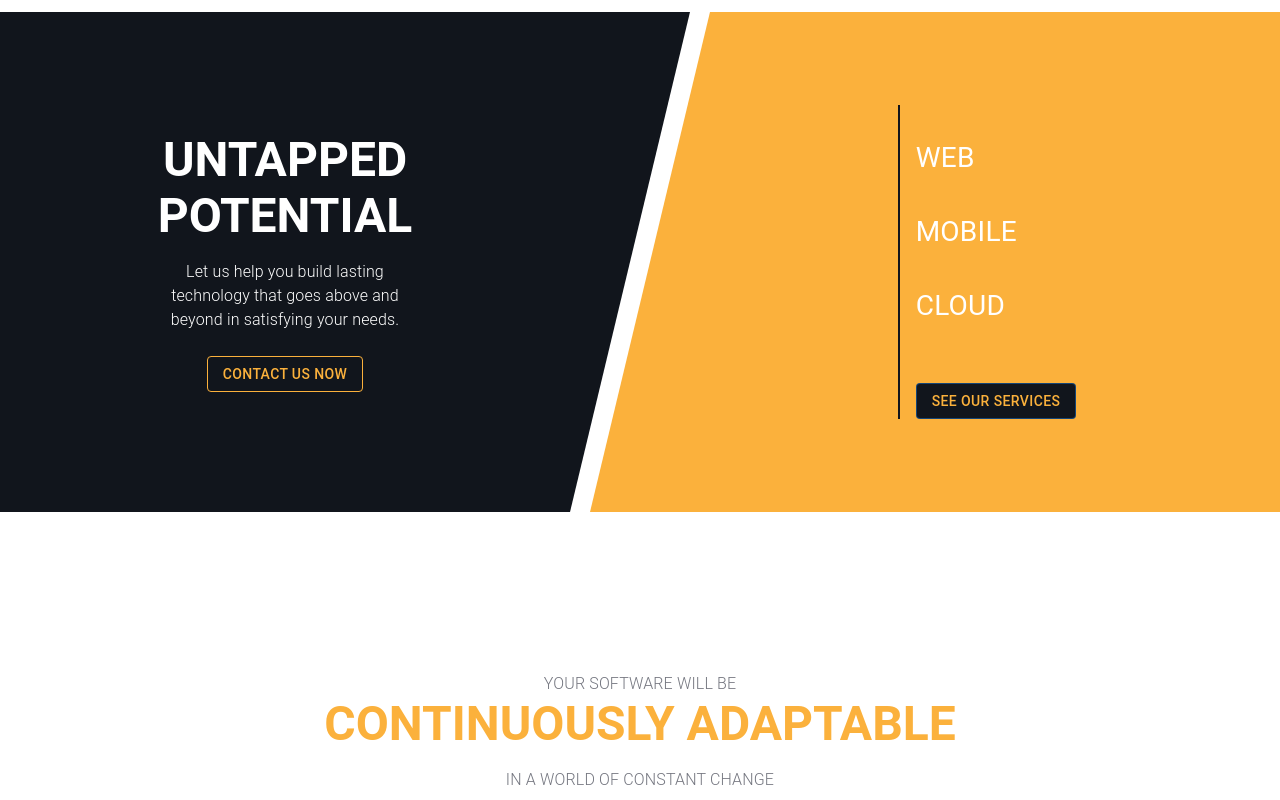
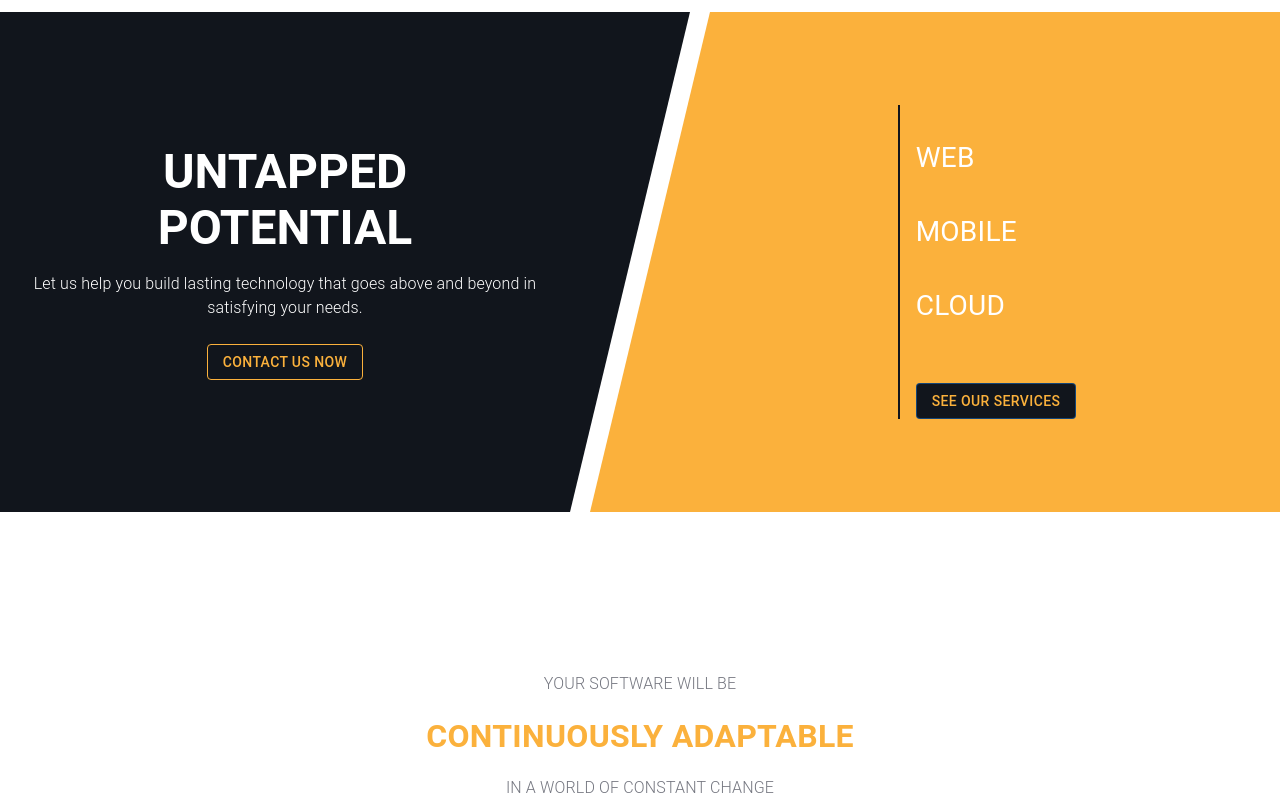
Before and after one commit to Pasquariello/studios, a Next.js app: page / in a window 1280 px wide. Shown: the part 1300-2100 px from the top of the page. Built offline with nearby package versions, Linux system fonts and the light colour scheme.

Commit message:
update styles on home page

```diff
--- a/pages/index.tsx
+++ b/pages/index.tsx
@@ -59,9 +59,13 @@ const Home: NextPage = () => {
       >
 
 
-          <Box py={20} px={4} sx={{textAlign: 'center', justifyContent: 'center', display: 'flex',
-          //  backgroundColor: "#F4F4F9"
-        }}>
+          <Box py={20} px={4}
+            sx={{
+              textAlign: 'center',
+              justifyContent: 'center',
+              display: 'flex',
+              // backgroundColor: "#F4F4F9"
+          }}>
             <Box sx={{maxWidth: 650}}>
               <Typography className={styles.sectionHeader} variant="h3" sx={{mb: 2, color: '#FBB13C', fontWeight: 'bold'}}>Modern Agile Development</Typography>
 
@@ -72,14 +76,25 @@ const Home: NextPage = () => {
             </Box>
           </Box>
 
+          {/* Start HERE */}
+
           <Box
             sx={{
-              width: '100%',
-              display: 'flex',
+              // width: '100%',
+              display: {md: 'flex'},
             }}>
 
-              <Box className={styles.left} style={{display: 'flex', textAlign: 'center', justifyContent: 'center', alignItems: 'center'}}>
-                <Box px={60} style={{color: 'white'}}>
+              <Box
+                className={styles.left}
+                sx={{display: 'flex', textAlign: 'center', justifyContent: 'center', alignItems: 'center'}}
+              >
+
+                <Box
+                  px={4}
+                  sx={{
+                    color: 'white',
+                    // display: 'flex', height: '100%', flexDirection: 'column', justifyContent: 'space-between'
+                    }}>
                 <Typography className={styles.sectionHeader} variant="h3" sx={{mb: 2, fontWeight: 'bold' }}>UNTAPPED POTENTIAL</Typography>
 
                 <Typography sx={{ fontWeight: 'light' }}>
@@ -104,8 +119,20 @@ const Home: NextPage = () => {
                 </Box>
               </Box>
 
-              <div className={styles.right} style={{display: 'flex', justifyContent: 'center', alignItems: 'center'}}>
-                <Grid item xs={12} sm={12} md={6} sx={{display: 'flex', justifyContent: 'flex-start'}}>
+              <Box
+                className={styles.right}
+                sx={{
+                  marginLeft: {sm: '0', md: '140px'},
+                  display: 'flex', justifyContent: 'center', alignItems: 'center'}}
+              >
+
+                <Box
+                // item xs={12} sm={12} md={6}
+                // px={{sm: 6, md: 8}}
+                  sx={{
+                    display: 'flex', justifyContent: 'flex-start',
+                  }}
+                >
 
                   <Box sx={{borderLeft: '2px solid #11151c'}} px={2}>
                     <Box my={4}>
@@ -138,57 +165,33 @@ const Home: NextPage = () => {
                   </Button>
                   </Box>
 
-                </Grid>
-              </div>
-              {/* TrianglesWithWords.png */}
-                {/* <Image
-                  src="/static/images/TrianglesWithWords.png"
-                  // objectFit="cover"
-                  width={800}
-                  height={600}
+                </Box>
+              </Box>
 
-                /> */}
+          </Box>
 
-                {/* <Image
-                  src="/static/images/mtns2.svg"
-                  objectFit="cover"
-                  width={800}
-                  height={600}
-
-                /> */}
-
-              {/* <div style={{flex: 1, border: '1px solid purple'}}>
-                <div style={{position: 'relative'}}>
-                  <div>
-                    <div className={styles.arrowUp} style={{  borderBottom: '600px solid red', left: 0}}></div>
-                  </div>
-
-                  <div>
-                    <div className={styles.arrowUp} style={{  borderBottom: '600px solid blue', left: 120,}}></div>
-                  </div>
-
-                  <div>
-                    <div className={styles.arrowUp} style={{  borderBottom: '600px solid green', left: 220}}></div>
-                  </div>
-                </div>
-              </div> */}
-          </Box>
+          {/* End HERE */}
 
 
 
-          <Box py={20} px={4} sx={{textAlign: 'center', justifyContent: 'center', display: 'flex',
+          <Box
+            py={20}
+            px={2}
+            sx={{
+              flexDirection: 'column', textAlign: 'center', justifyContent: 'center', display: 'flex',
           // backgroundColor: "#F4F4F9"
           }}>
-            <Box sx={{}}>
+            {/* <Box> */}
               <Typography color="#757780" sx={{ fontWeight: 'light' }}>
                 YOUR SOFTWARE WILL BE
               </Typography>
-              <Typography className={styles.sectionHeader} variant="h3" sx={{mb: 2, color: '#FBB13C', fontWeight: 'bold'}}>CONTINUOUSLY ADAPTABLE</Typography>
+
+              <Typography className={styles.sectionHeader} sx={{my: 2, color: '#FBB13C', fontWeight: 'bold', fontSize: '2em'}}>CONTINUOUSLY ADAPTABLE</Typography>
 
               <Typography color="#757780" sx={{ fontWeight: 'light' }}>
                 IN A WORLD OF CONSTANT CHANGE
               </Typography>
-            </Box>
+            {/* </Box> */}
           </Box>
 
 
--- a/styles/Home.module.css
+++ b/styles/Home.module.css
@@ -78,18 +78,9 @@
 }
 
 
+@media (min-width: 821px) {
 
 
-
-/*  */
-
-.left, .right {
-  position: relative;
-  height: 500px;
-  width: 200px;
-  background: #000;
-  float: left;
-}
 
   .left:after {
     content: '';
@@ -104,23 +95,6 @@
     position: absolute;
     top: 0;
     right: -120px;
-}
-/*
-.right {
-  margin-left: 60px;
-  width: 100px;
-} */
-
-.left {
-  flex: 1;
-  background: #11151c;
-
-}
-
-.right {
-  margin-left: 140px;
-  background: #FBB13C;
-  flex: 1
   }
 
   .right:before {
@@ -137,3 +111,38 @@
     top: -120px;
     left: -120px;
   }
+
+  /* .right {
+    margin-left: 140px;
+  } */
+
+}
+
+.left, .right {
+  position: relative;
+  height: 500px;
+  /* width: 200px; */
+  background: #000;
+}
+
+
+/*  */
+
+
+
+/*
+.rightOLD {
+  margin-left: 60px;
+  width: 100px;
+} */
+
+.left {
+  flex: 1;
+  background: #11151c;
+
+}
+
+.right {
+  background: #FBB13C;
+  flex: 1
+}
```
Lines whose indentation alone changed are shown as unchanged.
